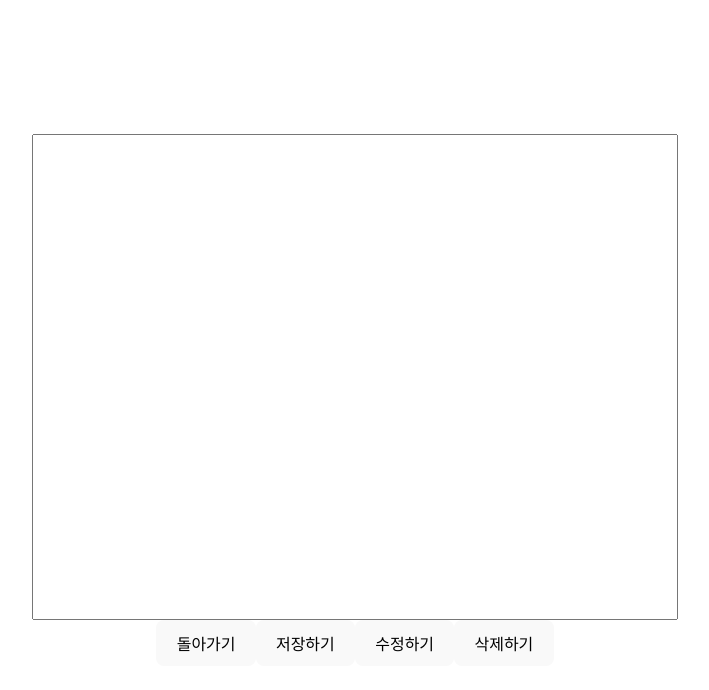
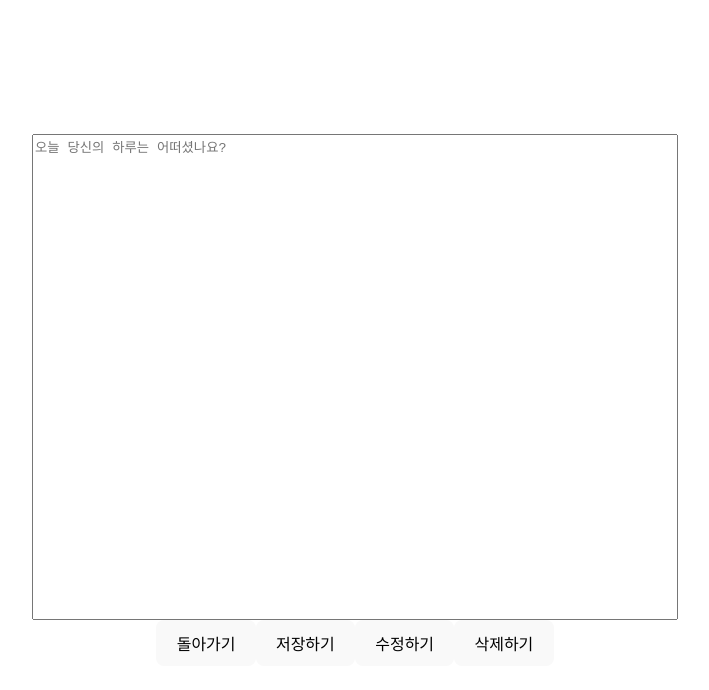
Before and after one commit to Db0111/Diary, a React (Vite) app in the folder diary/: page /diary/edit in a window 1280 px wide. Shown: the top 690 px of the page, without its empty margins (285-994 px from the left). Built offline with nearby package versions, Linux system fonts and the light colour scheme.

Commit message:
local storage에 저장 및 삭제 기능 구현

```diff
--- a/diary/src/DiaryEditPage.jsx
+++ b/diary/src/DiaryEditPage.jsx
@@ -1,4 +1,5 @@
 import { useNavigate, useLocation } from 'react-router-dom';
+import { useState } from 'react';
 
 export function DiaryEdit() {
     const navigate = useNavigate();
@@ -8,6 +9,25 @@ export function DiaryEdit() {
 
     const ReturnCalendar = () => {navigate("/");}
 
+    const [text, setText] = useState('');
+
+    const handleDiaryChange = (event) => {
+        setText(event.target.value);
+    }
+
+// 저장 로직 따로 구현 (아래에서 단순히 useLocalStorage 호출 불가))
+    const handleSave = () => {
+        // 직접 localStorage에 값을 저장
+        if (date && text) {
+            localStorage.setItem(date, text);
+        }
+    }
+
+    const handleRemove = () => {
+        // 직접 localStorage에 값에서 삭제
+            localStorage.removeItem(date, text);
+        }
+
 
 
     return (
@@ -16,15 +36,21 @@ export function DiaryEdit() {
             {/* 누른 날짜 받아와서 상단에 띄우기 */}
             {date && <div>{date}</div>}
             <div className="DiaryInputContainer">
-                <textarea className="DiaryInput"></textarea>
+                {/* 저장된 일기 값이 있는 경우 내용 보여주기 */}
+                <textarea
+                    onChange={handleDiaryChange}
+                    className="DiaryInput"
+                    value={text}
+                    placeholder="오늘 당신의 하루는 어떠셨나요?"
+                ></textarea>
             </div>
 
             <div className="button-container">
                     {/* 달력으로 돌아가는 버튼*/}
                 <button onClick={ReturnCalendar}>돌아가기</button>
-                <button>저장하기</button>
+                <button onClick={handleSave}>저장하기</button>
                 <button>수정하기</button>
-                <button>삭제하기</button>
+                <button onClick={handleRemove}>삭제하기</button>
 
             </div>
 
```
Also changed, not shown: diary/src/Storage.jsx (added, +16 -0 lines).
